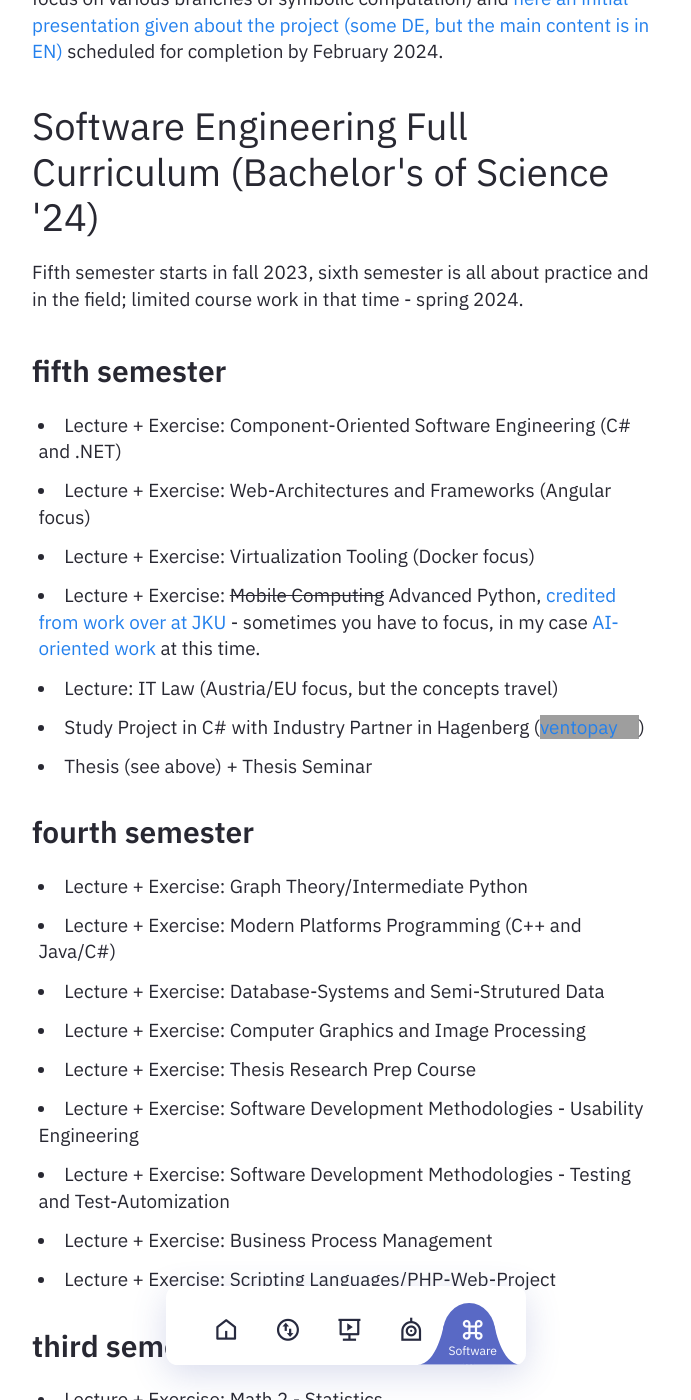
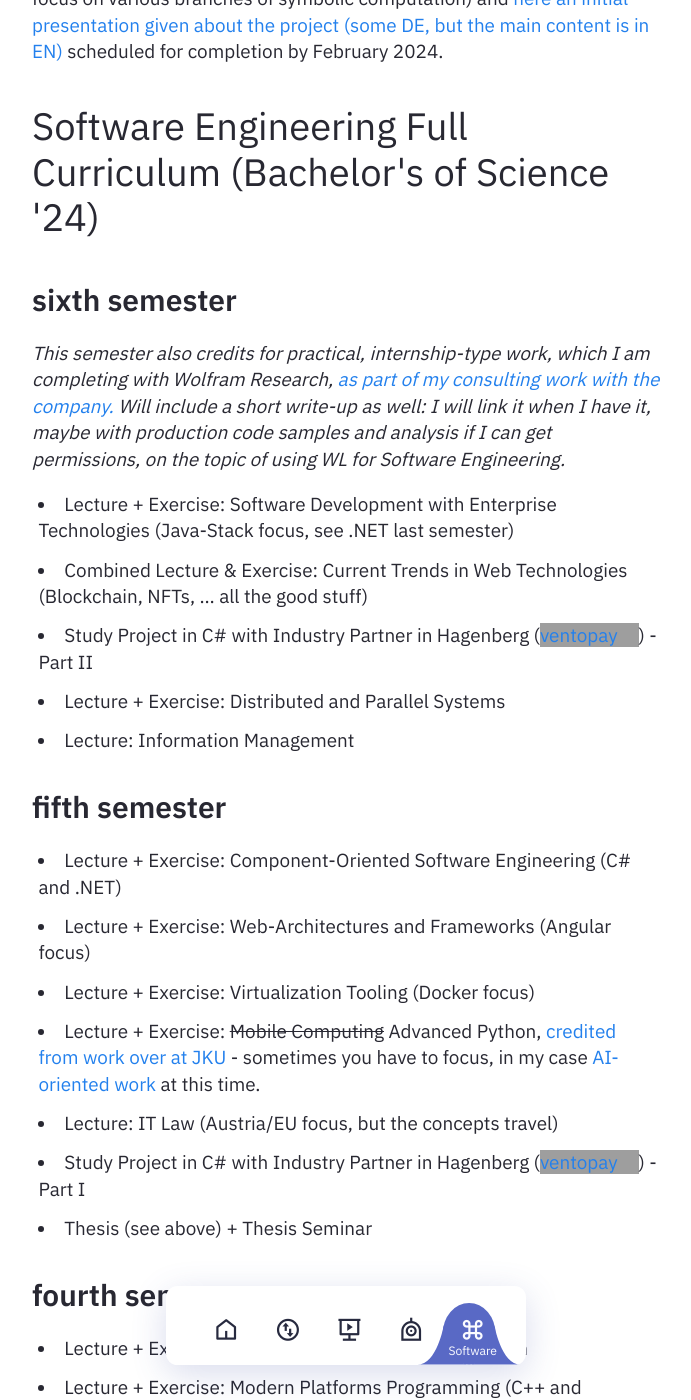
Before and after one commit to heseltime/heseltime.github.io, a Jekyll site: the page built from pages/rDse.md, in a window 1280 px wide and 1400 px high, scrolled down 916 px. Shown: the whole window, without its empty margins (294-985 px from the left). Built offline with Jekyll 4.4.1, drawn with Linux system fonts in a browser that asks for light colours; grey boxes are pictures that could not be loaded.

Commit message:
Add Sem 6

```diff
--- a/pages/rDse.md
+++ b/pages/rDse.md
@@ -17,7 +17,15 @@ Not just Document Processing (often: Document Preparation), but <b>Mathematical<
 
 # Software Engineering Full Curriculum (Bachelor's of Science '24) #
 
-Fifth semester starts in fall 2023, sixth semester is all about practice and in the field; limited course work in that time - spring 2024.
+## sixth semester
+
+_This semester also credits for practical, internship-type work, which I am completing with Wolfram Research, [as part of my consulting work with the company.](/wolfram) Will include a short write-up as well: I will link it when I have it, maybe with production code samples and analysis if I can get permissions, on the topic of using WL for Software Engineering._
+
+- Lecture + Exercise: Software Development with Enterprise Technologies (Java-Stack focus, see .NET last semester)
+- Combined Lecture & Exercise: Current Trends in Web Technologies (Blockchain, NFTs, ... all the good stuff)
+- Study Project in C# with Industry Partner in Hagenberg ([ventopay](https://www.linkedin.com/company/ventopay-gmbh)) - Part II
+- Lecture + Exercise: Distributed and Parallel Systems
+- Lecture: Information Management
 
 ## fifth semester
 
@@ -26,7 +34,7 @@ Fifth semester starts in fall 2023, sixth semester is all about practice and in
 - Lecture + Exercise: Virtualization Tooling (Docker focus)
 - Lecture + Exercise: ~~Mobile Computing~~ Advanced Python, [credited from work over at JKU](/rDai#housekeeping) - sometimes you have to focus, in my case [AI-oriented work](/rDai) at this time.
 - Lecture: IT Law (Austria/EU focus, but the concepts travel)
-- Study Project in C# with Industry Partner in Hagenberg ([ventopay](https://www.linkedin.com/company/ventopay-gmbh))
+- Study Project in C# with Industry Partner in Hagenberg ([ventopay](https://www.linkedin.com/company/ventopay-gmbh)) - Part I
 - Thesis (see above) + Thesis Seminar
 
 ## fourth semester
```
Also changed, not shown: 1 other file.
